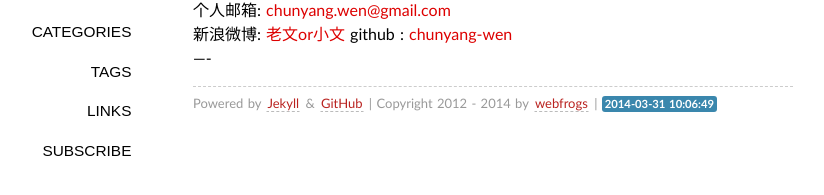
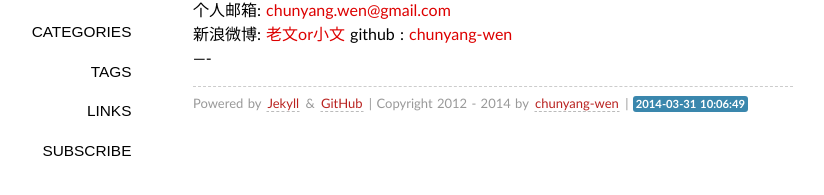
Before and after one commit to chunyang-wen/chunyang-wen.github.io, a Jekyll site: the page built from about/index.md, in a window 1280 px wide. Shown: the part 175-370 px from the top of the page, without its empty margins (147-971 px from the left). Built offline with Jekyll 4.4.1, drawn with Linux system fonts in a browser that asks for light colours; some web fonts are replaced; Markdown is read by kramdown in place of the engine named in the settings; comment, search, counter and statistics services are not loaded.

Commit message:
Poower by Chunyang-wen

```diff
--- a/_layouts/default.html
+++ b/_layouts/default.html
@@ -57,7 +57,7 @@
       </div>
 
     <footer>
-        <p><small>Powered by <a href="https://github.com/mojombo/jekyll">Jekyll</a> & <a href="http://pages.github.com">GitHub</a> | Copyright 2012 - {{site.time | date:"%Y"}} by <a href="/about/">webfrogs</a> | <span class="label label-info" id="timeSpan"></span></small></p>
+        <p><small>Powered by <a href="https://github.com/mojombo/jekyll">Jekyll</a> & <a href="http://pages.github.com">GitHub</a> | Copyright 2012 - {{site.time | date:"%Y"}} by <a href="/about/">chunyang-wen</a> | <span class="label label-info" id="timeSpan"></span></small></p>
     </footer>
 
     </div>
```
